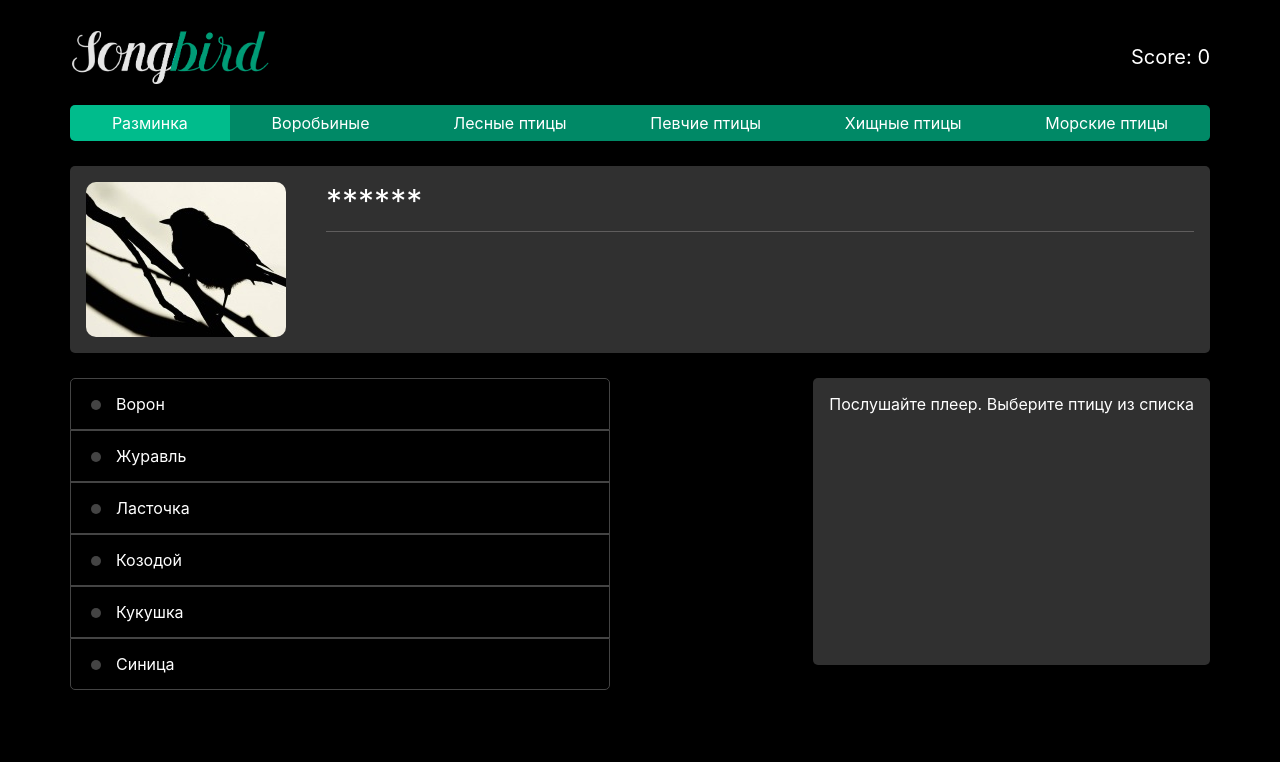
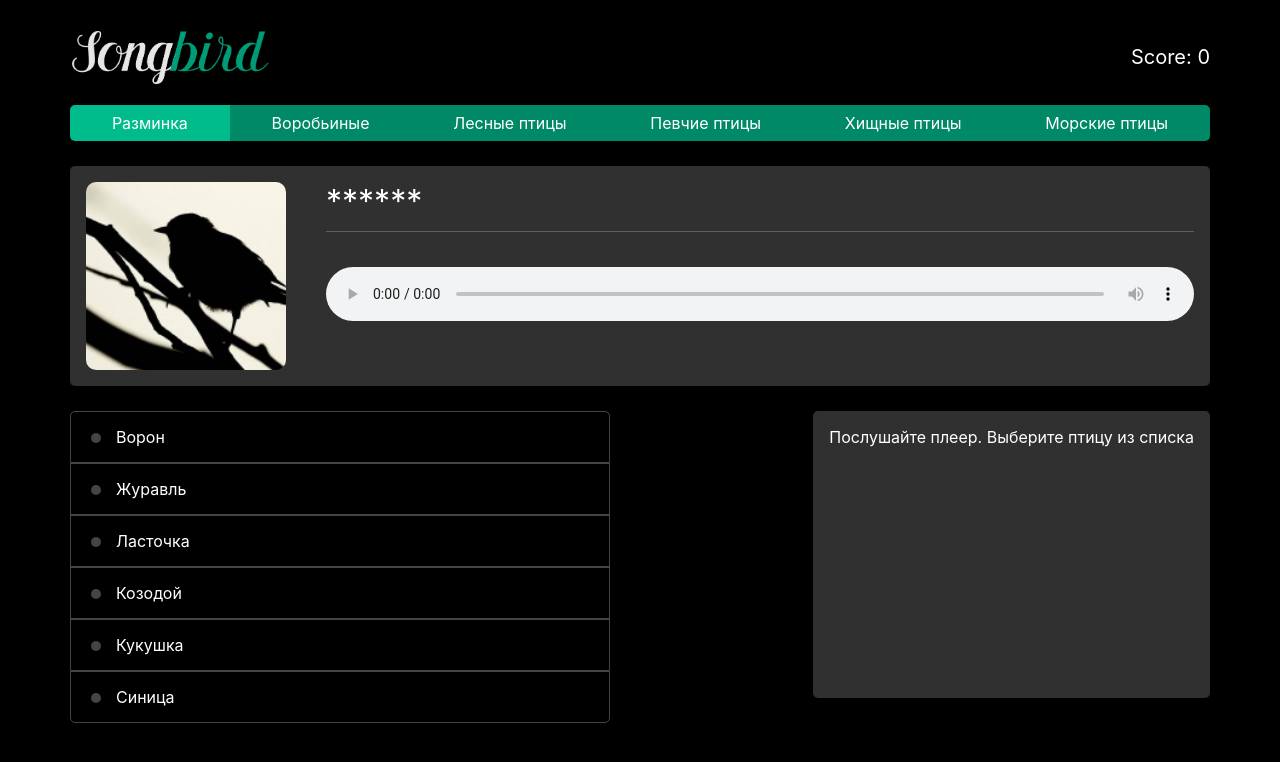
Before and after one commit to Alexandra789/songbird, a React (Create React App) app: page / in a window 1280 px wide. Shown: the top 762 px of the page. Built offline with nearby package versions, Linux system fonts and the light colour scheme.

Commit message:
add player

```diff
--- a/src/components/Question/Question.css
+++ b/src/components/Question/Question.css
@@ -9,7 +9,9 @@
 
 .question-container img {
   width: 200px;
-  height: 155px;
+  height: 188px;
+  -o-object-fit: cover;
+     object-fit: cover;
   border-radius: 10px;
 }
 
@@ -18,7 +20,7 @@
 }
 
 .question-container .question-content .name {
-  margin-bottom: 10px;
+  margin-bottom: 20px;
   padding-bottom: 10px;
   border-bottom: 0.1px solid #9b979770;
   font-size: 32px;
@@ -29,4 +31,13 @@
   margin-bottom: 10px;
   padding-bottom: 10px;
 }
+
+.question-container .question-content .bird-voice {
+  margin-top: 15px;
+  width: 100%;
+}
+
+.question-container .question-content .bird-voice:focus {
+  outline: none;
+}
 /*# sourceMappingURL=Question.css.map */
--- a/src/components/Question/Question.js
+++ b/src/components/Question/Question.js
@@ -4,6 +4,7 @@ import birdShadow from './bird-shadow.jpg';
 export default function Question(props) {
     return (
         <div className="question-container">
+
             {props.displayImage ?
                 (<img src={props.displayImage} alt="bird shadow" />)
                 :
@@ -20,6 +21,10 @@ export default function Question(props) {
                     :
                     ''
                 }
+                <audio className="bird-voice" controls preload="metadata">
+                    <source src={"https://www.xeno-canto.org/sounds/uploaded/XIQVMQVUPP/XC518684-Grands%20corbeaux%2009012020%20Suzon.mp3"} type="audio/mpeg" />
+                    Your browser does not support the audio element.
+                </audio>
             </div>
         </div>
     )
--- a/src/components/Question/Question.scss
+++ b/src/components/Question/Question.scss
@@ -3,14 +3,15 @@
     display: flex;
     img {
         width: 200px;
-        height: 155px;
+        height: 188px;
+        object-fit: cover;
         border-radius: 10px;
     }
     .question-content {
         width: calc(100% - 240px);
 
         .name {
-            margin-bottom: 10px;
+            margin-bottom: 20px;
             padding-bottom: 10px;
             border-bottom: 0.1px solid #9b979770;
             font-size: 32px;
@@ -21,5 +22,12 @@
             margin-bottom: 10px;
             padding-bottom: 10px;
         }
+        .bird-voice{
+            margin-top: 15px;
+            width: 100%;
+            &:focus{
+                outline: none;
+            }
+        }
     }
 }
```
Also changed, not shown: 2 other files (tests, documents, lock files or other folders).
